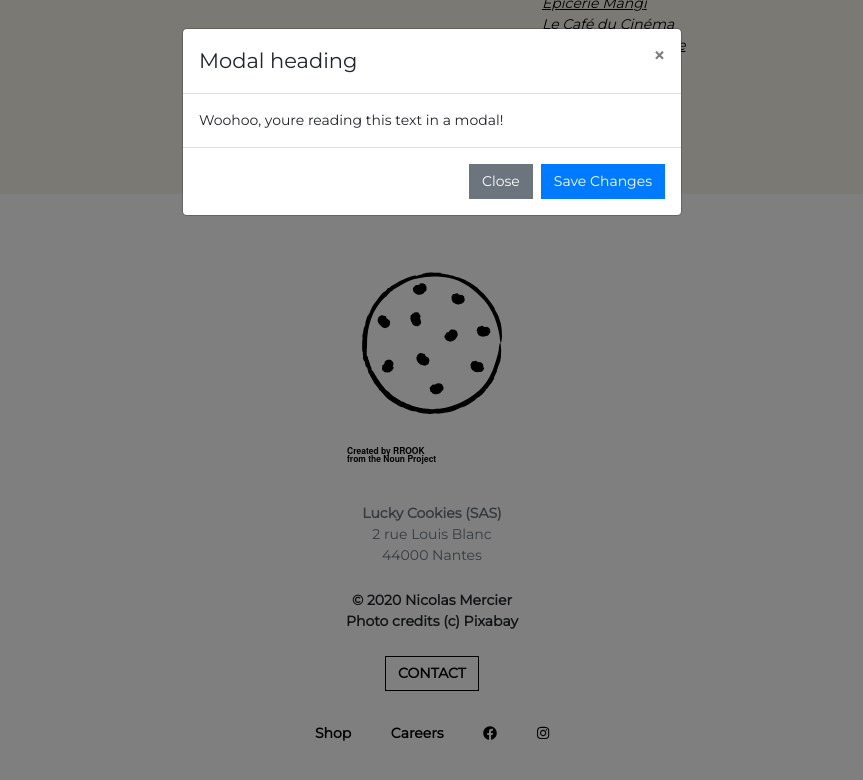
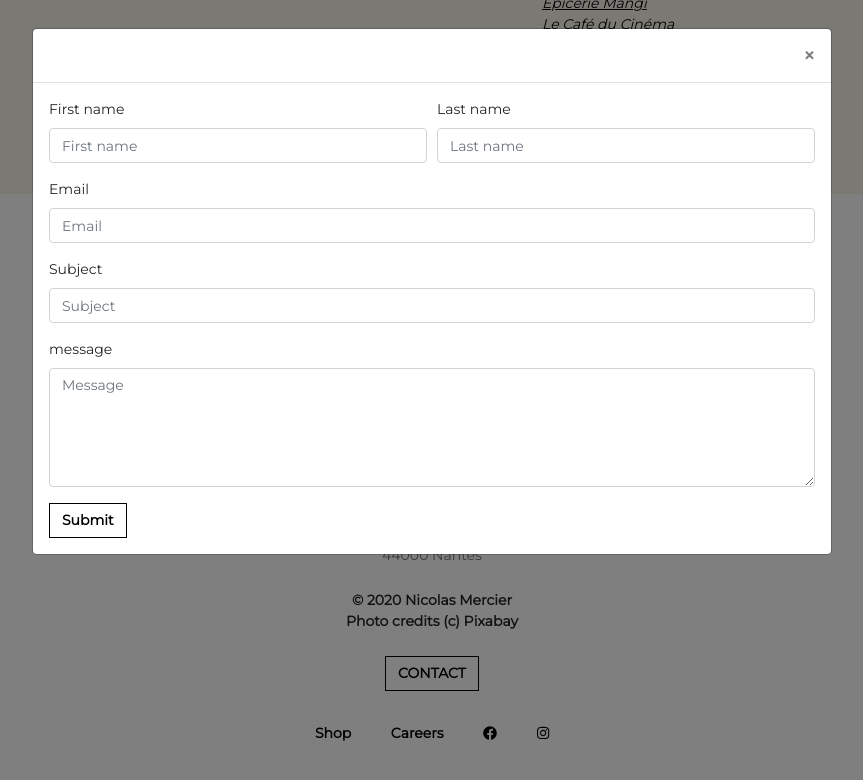
Before and after one commit to nicholas570/lucky-cookies, a React (Create React App) app: page / in a window 1280 px wide. Both pictures are taken after a click on the button "CONTACT". Shown: the part 4983-5763 px from the top of the page, without its empty margins (208-1071 px from the left). Built offline with nearby package versions, Linux system fonts and the light colour scheme; the HTML template or start-up script is replaced by a standard one.

Commit message:
making contact form in the modal

```diff
--- a/package.json
+++ b/package.json
@@ -12,6 +12,7 @@
     "@testing-library/user-event": "^7.2.1",
     "axios": "^0.20.0",
     "bootstrap": "^4.5.2",
+    "formik": "^2.1.5",
     "node-sass": "^4.14.1",
     "prop-types": "^15.7.2",
     "react": "^16.13.1",
@@ -19,7 +20,8 @@
     "react-dom": "^16.13.1",
     "react-router-dom": "^5.2.0",
     "react-scripts": "3.4.3",
-    "reactstrap": "^8.5.1"
+    "reactstrap": "^8.5.1",
+    "yup": "^0.29.3"
   },
   "scripts": {
     "start": "react-scripts start",
--- /dev/null
+++ b/src/components/contacts/ContactsForm.jsx
@@ -0,0 +1,66 @@
+import React, { useState } from 'react';
+
+import { Col, Form, Button } from 'react-bootstrap';
+
+function ContactsForm() {
+  const [validated, setValidated] = useState(false);
+
+  const handleSubmit = (event) => {
+    const form = event.currentTarget;
+    if (form.checkValidity() === false) {
+      event.preventDefault();
+      event.stopPropagation();
+    }
+
+    setValidated(true);
+  };
+
+  return (
+    <Form noValidate validated={validated} onSubmit={handleSubmit}>
+      <Form.Row>
+        <Form.Group as={Col} md="6" controlId="validationCustom01">
+          <Form.Label>First name</Form.Label>
+          <Form.Control required type="text" placeholder="First name" />
+          <Form.Control.Feedback>Looks good!</Form.Control.Feedback>
+        </Form.Group>
+        <Form.Group as={Col} md="6" controlId="validationCustom02">
+          <Form.Label>Last name</Form.Label>
+          <Form.Control required type="text" placeholder="Last name" />
+          <Form.Control.Feedback>Looks good!</Form.Control.Feedback>
+        </Form.Group>
+      </Form.Row>
+      <Form.Row>
+        <Form.Group as={Col} md="12" controlId="validationCustom03">
+          <Form.Label>Email</Form.Label>
+          <Form.Control type="text" placeholder="Email" required />
+          <Form.Control.Feedback type="invalid">
+            Please provide a valid email.
+          </Form.Control.Feedback>
+        </Form.Group>
+        <Form.Group as={Col} md="12" controlId="validationCustom04">
+          <Form.Label>Subject</Form.Label>
+          <Form.Control type="text" placeholder="Subject" required />
+          <Form.Control.Feedback type="invalid">
+            Please provide a valid subject.
+          </Form.Control.Feedback>
+        </Form.Group>
+        <Form.Group as={Col} md="12" controlId="validationCustom05">
+          <Form.Label>message</Form.Label>
+          <Form.Control as="textarea" rows={5} placeholder="Message" required />
+          <Form.Control.Feedback type="invalid">
+            Please provide a valid message.
+          </Form.Control.Feedback>
+        </Form.Group>
+      </Form.Row>
+      <Button
+        type="submit"
+        variant="light"
+        className="font-weight-bold btn btn-outline-dark"
+      >
+        Submit
+      </Button>
+    </Form>
+  );
+}
+
+export default ContactsForm;
--- a/src/components/contacts/Modal.jsx
+++ b/src/containers/contacts/Modal.jsx
@@ -1,6 +1,8 @@
 import React, { useState } from 'react';
 
 import { Button, Modal } from 'react-bootstrap';
+
+import Form from '../../components/contacts/ContactsForm';
 
 function ModalComponent() {
   const [show, setShow] = useState(false);
@@ -18,19 +20,11 @@ function ModalComponent() {
         CONTACT
       </Button>
 
-      <Modal show={show} onHide={handleClose}>
-        <Modal.Header closeButton>
-          <Modal.Title>Modal heading</Modal.Title>
-        </Modal.Header>
-        <Modal.Body>Woohoo, youre reading this text in a modal!</Modal.Body>
-        <Modal.Footer>
-          <Button variant="secondary" onClick={handleClose}>
-            Close
-          </Button>
-          <Button variant="primary" onClick={handleClose}>
-            Save Changes
-          </Button>
-        </Modal.Footer>
+      <Modal show={show} onHide={handleClose} size="lg">
+        <Modal.Header closeButton />
+        <Modal.Body>
+          <Form />
+        </Modal.Body>
       </Modal>
     </>
   );
--- a/src/containers/general/Footer.jsx
+++ b/src/containers/general/Footer.jsx
@@ -7,7 +7,7 @@ import { Nav, NavItem, NavLink } from 'reactstrap';
 import { FontAwesomeIcon } from '@fortawesome/react-fontawesome';
 import { faFacebook, faInstagram } from '@fortawesome/free-brands-svg-icons';
 
-import Modal from '../../components/contacts/Modal';
+import Modal from '../contacts/Modal';
 
 import style from '../../css/home/Footer.module.css';
 
```
Also changed, not shown: 1 other file (tests, documents, lock files or other folders).
